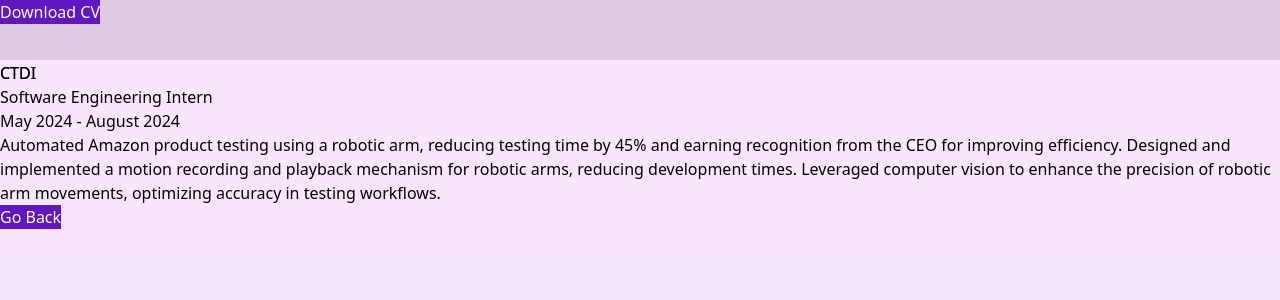
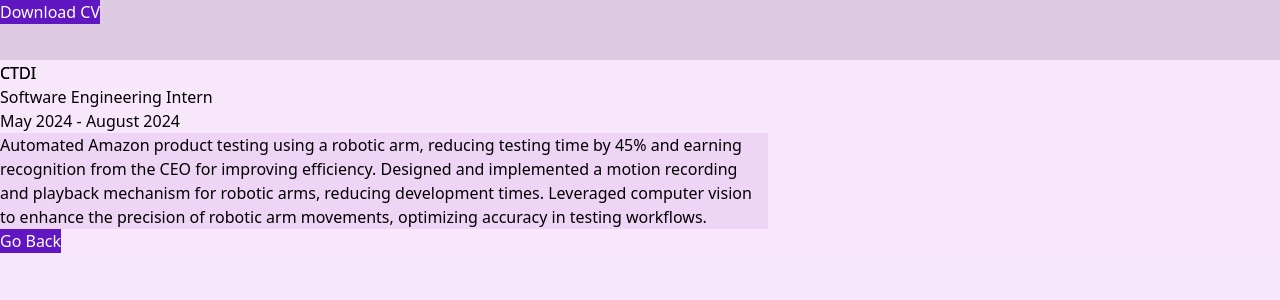
Before and after one commit to Mikias7/portfolio, a React (Vite) app in the folder portfolio/: page /projects/CTDI in a window 1280 px wide. Shown: the top 300 px of the page. Built offline with nearby package versions, Linux system fonts and the light colour scheme.

Commit message:
Fix projects card (ChromaGrid) to stay in same tab

```diff
--- a/portfolio/src/blocks/ChromaGrid/ChromaGrid.jsx
+++ b/portfolio/src/blocks/ChromaGrid/ChromaGrid.jsx
@@ -118,7 +118,8 @@ export const ChromaGrid = ({
 
   const handleCardClick = (url) => {
     if (url) {
-      window.open(url, "_blank", "noopener,noreferrer");
+      // window.open(url, "_blank", "noopener,noreferrer");
+      window.location.href = url;
     }
   };
 
--- a/portfolio/src/components/DescriptionPage.jsx
+++ b/portfolio/src/components/DescriptionPage.jsx
@@ -2,6 +2,7 @@ import { useParams } from "react-router-dom";
 import Nav from "./Nav";
 import LiquidEther from "../blocks/LiquidEther/LiquidEther";
 import GradientText from "../blocks/GradientText/GradientText";
+import { Link } from "react-router-dom";
 
 const items = {
     rideSharing: {
@@ -81,7 +82,7 @@ function DesciptionPage(){
     const item = items[itemsId];
 
     return (
-        <div className="relative w-full h-screen" style={{height: "100vh", background: "#e7b2ee50"}}>
+        <div className="flex justify-center relative w-full h-screen" style={{height: "100vh", background: "#e7b2ee50"}}>
 
 
             <div>
@@ -92,7 +93,7 @@ function DesciptionPage(){
               <LiquidEther />
             </div>
 
-            <div className="pt-60">
+            <div className="pt-60 relative z-10">
               <div className="text-6xl relative z-10">
                 <GradientText
                     colors={["#000000ff", "#ff40dfff", "#ff40dfff", "#ff40dfff", "#ff40dfff"]}
@@ -118,11 +119,17 @@ function DesciptionPage(){
                   {/* <p>{item.from}</p> */}
               </div>
 
-              <div>
+              <div
+                className="shadow-2xl mx-auto flex justify-center"
+                style={{ backgroundColor: "#8a16c015", width: "60%" }}
+              >
                 <p>{item.description}</p>
               </div>
 
-              <div className="pt-8">
+
+              <div className="pt-8 mx-auto flex flex-row"
+              style={{ width: "60%" }}>
+                <Link to={"/"}>
                   <button
                       type="button"
                       className="flex justify-center pt-3 card-nav-cta-button hidden md:inline-flex w-20 h-12 border-0 rounded-[calc(0.75rem-0.2rem)] font-medium cursor-pointer transition-colors duration-300 ease-out hover:!bg-pink-500"
@@ -131,6 +138,7 @@ function DesciptionPage(){
                   >
                       Go Back
                   </button>
+                </Link>
               </div>
             </div>
 
```
Lines whose indentation alone changed are shown as unchanged.
